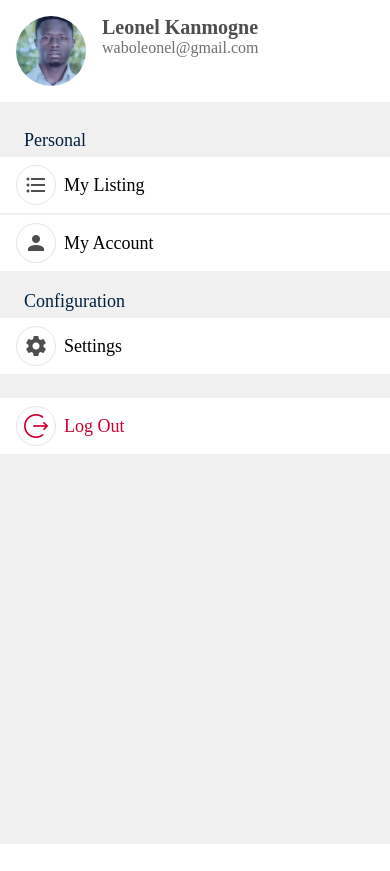
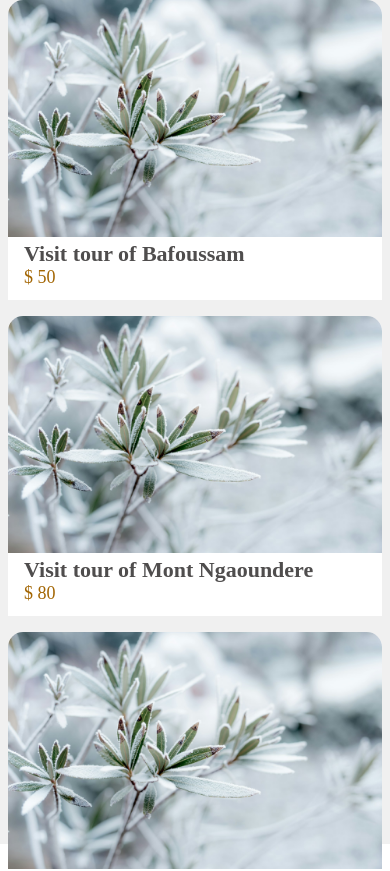
Before and after one commit to LeonelKero/done-with, a React Native app: screen / in a window 390 px wide. Shown: the top 871 px of the page. Before the commit the page ends 844 px from the top, so only its background shows below. Built offline with nearby package versions, Linux system fonts and the light colour scheme.

Commit message:
Listings screen

```diff
--- a/App.js
+++ b/App.js
@@ -5,9 +5,10 @@ import WelcomeScreen from "./app/screens/welcome/WelcomeScreen";
 import ListingDetailsScreen from "./app/screens/details/ListingDetailsScreen";
 import MessagesScreen from "./app/screens/messages/MessagesScreen";
 import AccountScreen from "./app/screens/account/AccountScreen";
+import ListingsScreen from "./app/screens/listings/ListingsScreen";
 
 export default function App() {
-  return <AccountScreen />;
+  return <ListingsScreen />;
 }
 
 const styles = StyleSheet.create({
--- a/app/components/card/DWCard.jsx
+++ b/app/components/card/DWCard.jsx
@@ -26,15 +26,16 @@ const styles = StyleSheet.create({
     overflow: "hidden",
     backgroundColor: color.white,
     paddingBottom: 4,
-    ...Platform.select({
-        ios:{
-            shadowColor: color.deepRed,
-            shadowOffset: {width: 2, height: 30},
-            shadowOffset: {width: 2, height: 30},
-            shadowOpacity: 10
-        },
-        android:{}
-    })
+    marginBottom: 16,
+    // ...Platform.select({
+    //     ios:{
+    //         shadowColor: color.deepRed,
+    //         shadowOffset: {width: 2, height: 30},
+    //         shadowOffset: {width: 2, height: 30},
+    //         shadowOpacity: 10
+    //     },
+    //     android:{}
+    // })
   },
   image: {
     width: "100%",
@@ -42,7 +43,7 @@ const styles = StyleSheet.create({
   },
   textContainer: {
     padding: 4,
-    paddingHorizontal: 8
+    paddingHorizontal: 16
   },
   title: {
     fontSize: 22,
--- a/app/screens/RootContainer.jsx
+++ b/app/screens/RootContainer.jsx
@@ -14,6 +14,5 @@ const styles = StyleSheet.create({
     flex: 1,
     paddingTop: Platform.OS === "android" ? StatusBar.currentHeight : 0,
     backgroundColor: "#f0f0f0",
-    // paddingHorizontal: 8,
   },
 });
--- /dev/null
+++ b/app/screens/listings/ListingsScreen.tsx
@@ -0,0 +1,59 @@
+import { FlatList, StyleSheet, Text, View } from "react-native";
+import React from "react";
+import RootContainer from "../RootContainer";
+import DWCard from "../../components/card/DWCard";
+
+const FakeListing = [
+  {
+    id: 1,
+    title: "Visit tour of Bafoussam",
+    price: 50,
+    image: require("../../assets/nature.jpeg"),
+  },
+  {
+    id: 2,
+    title: "Visit tour of Mont Ngaoundere",
+    price: 80,
+    image: require("../../assets/nature.jpeg"),
+  },
+  {
+    id: 3,
+    title: "Visit tour of PP",
+    price: 540,
+    image: require("../../assets/nature.jpeg"),
+  },
+  {
+    id: 4,
+    title: "Simple tour of the community",
+    price: 5,
+    image: require("../../assets/nature.jpeg"),
+  },
+];
+
+const ListingsScreen = () => {
+  return (
+    <RootContainer>
+      <View style={styles.constainer}>
+        <FlatList
+          keyExtractor={(item) => item.id.toString()}
+          data={FakeListing}
+          renderItem={({ item }) => (
+            <DWCard
+              title={item.title}
+              subTitle={`$ ${item.price}`}
+              image={item.image}
+            />
+          )}
+        />
+      </View>
+    </RootContainer>
+  );
+};
+
+export default ListingsScreen;
+
+const styles = StyleSheet.create({
+  constainer: {
+    paddingHorizontal: 8,
+  },
+});
```
